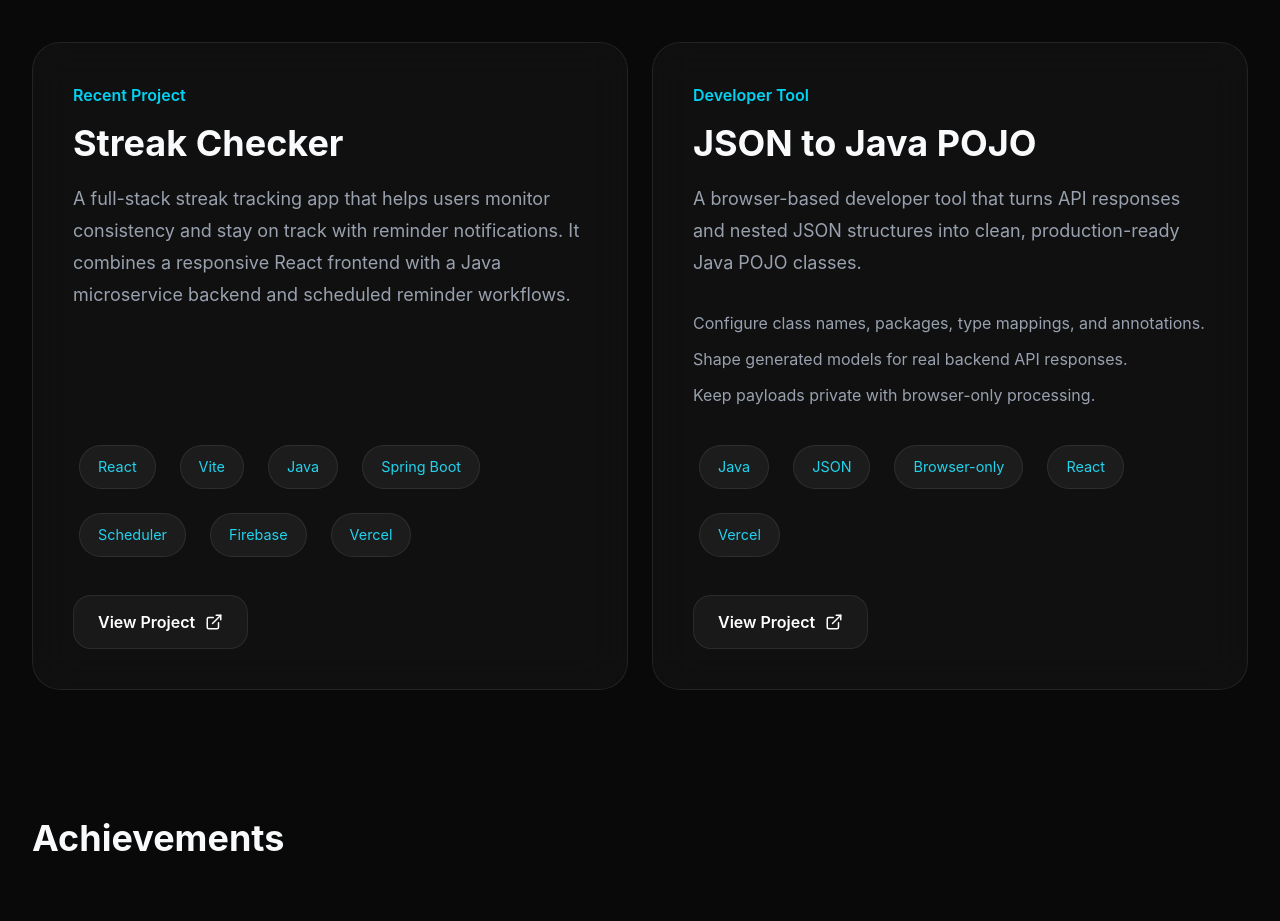
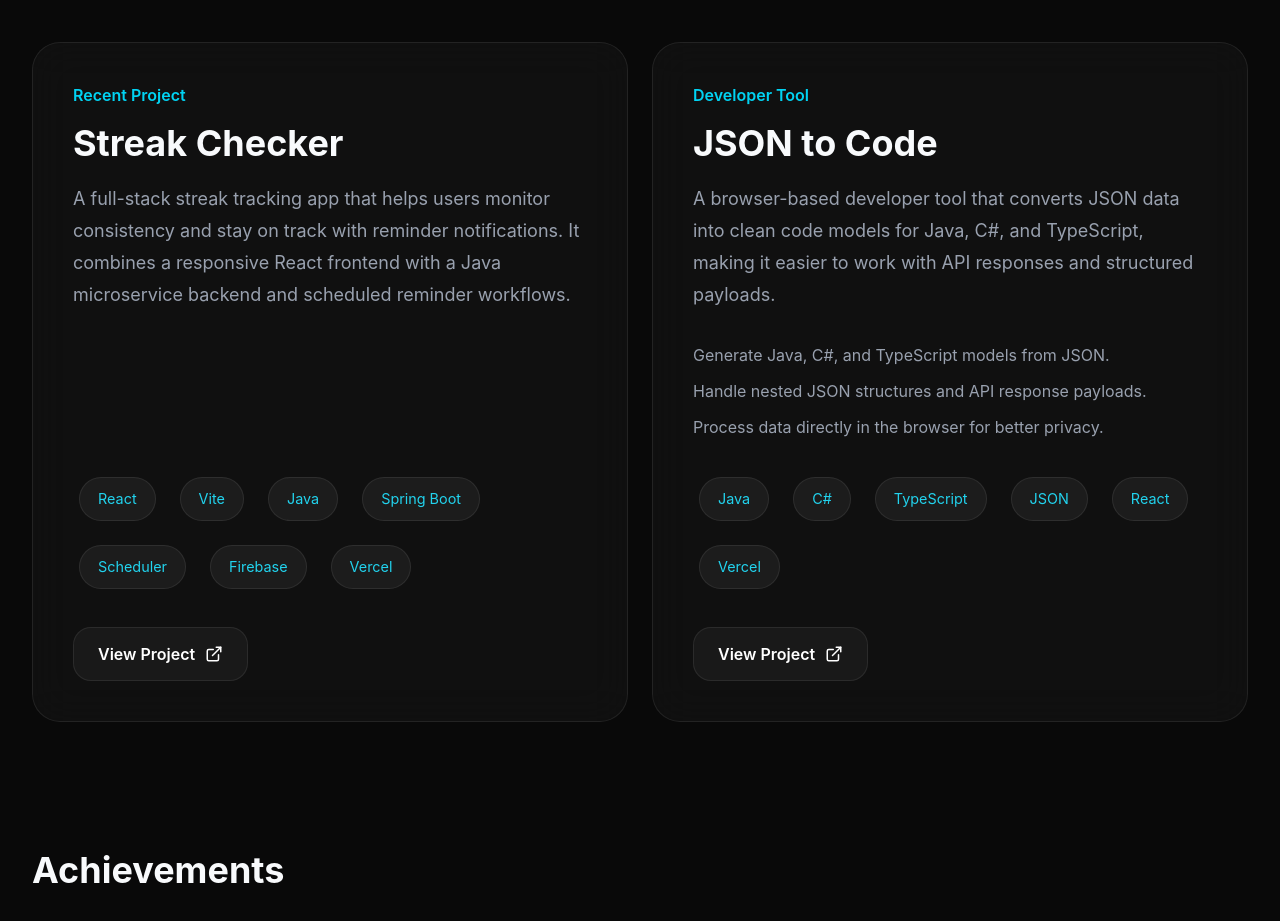
Before and after one commit to moses-mandraju/engineer, a React (Vite) app: page / in a window 1280 px wide. Shown: the part 4720-5641 px from the top of the page. Built offline with nearby package versions, Linux system fonts and the light colour scheme.

Commit message:
Updated Personal projects

```diff
--- a/src/components/PersonalProjects.jsx
+++ b/src/components/PersonalProjects.jsx
@@ -26,6 +26,7 @@ export default function PersonalProjects() {
 
         <div className="grid md:grid-cols-2 gap-6">
 
+          {/* Streak Checker */}
           <div className="glass-card p-6 sm:p-10 project-card">
 
             <div className="flex flex-col h-full">
@@ -74,6 +75,7 @@ export default function PersonalProjects() {
 
           </div>
 
+          {/* JSON to Code */}
           <div className="glass-card p-6 sm:p-10 project-card">
 
             <div className="flex flex-col h-full">
@@ -85,37 +87,38 @@ export default function PersonalProjects() {
                 </p>
 
                 <h3 className="text-2xl sm:text-4xl font-bold mb-5 break-words">
-                  JSON to Java POJO
+                  JSON to Code
                 </h3>
 
                 <p className="text-gray-400 text-base sm:text-lg leading-8 mb-8">
-                  A browser-based developer tool that turns API responses and
-                  nested JSON structures into clean, production-ready Java POJO
-                  classes.
+                  A browser-based developer tool that converts JSON data into
+                  clean code models for Java, C#, and TypeScript, making it
+                  easier to work with API responses and structured payloads.
                 </p>
 
                 <ul className="text-gray-400 space-y-3 mb-8">
-                  <li>Configure class names, packages, type mappings, and annotations.</li>
-                  <li>Shape generated models for real backend API responses.</li>
-                  <li>Keep payloads private with browser-only processing.</li>
+                  <li>Generate Java, C#, and TypeScript models from JSON.</li>
+                  <li>Handle nested JSON structures and API response payloads.</li>
+                  <li>Process data directly in the browser for better privacy.</li>
                 </ul>
 
               </div>
 
               <div className="flex flex-wrap gap-3 mb-8">
                 <span className="tech-badge">Java</span>
+                <span className="tech-badge">C#</span>
+                <span className="tech-badge">TypeScript</span>
                 <span className="tech-badge">JSON</span>
-                <span className="tech-badge">Browser-only</span>
                 <span className="tech-badge">React</span>
                 <span className="tech-badge">Vercel</span>
               </div>
 
               <a
-                href="https://json-to-java-pojo.vercel.app/"
+                href="https://json-to-code.vercel.app/"
                 target="_blank"
                 rel="noreferrer"
                 className="glass-button self-start text-white font-semibold"
-                aria-label="Open JSON to Java POJO live project"
+                aria-label="Open JSON to Code live project"
               >
                 View Project
                 <ExternalLink size={18} aria-hidden="true" />
```
